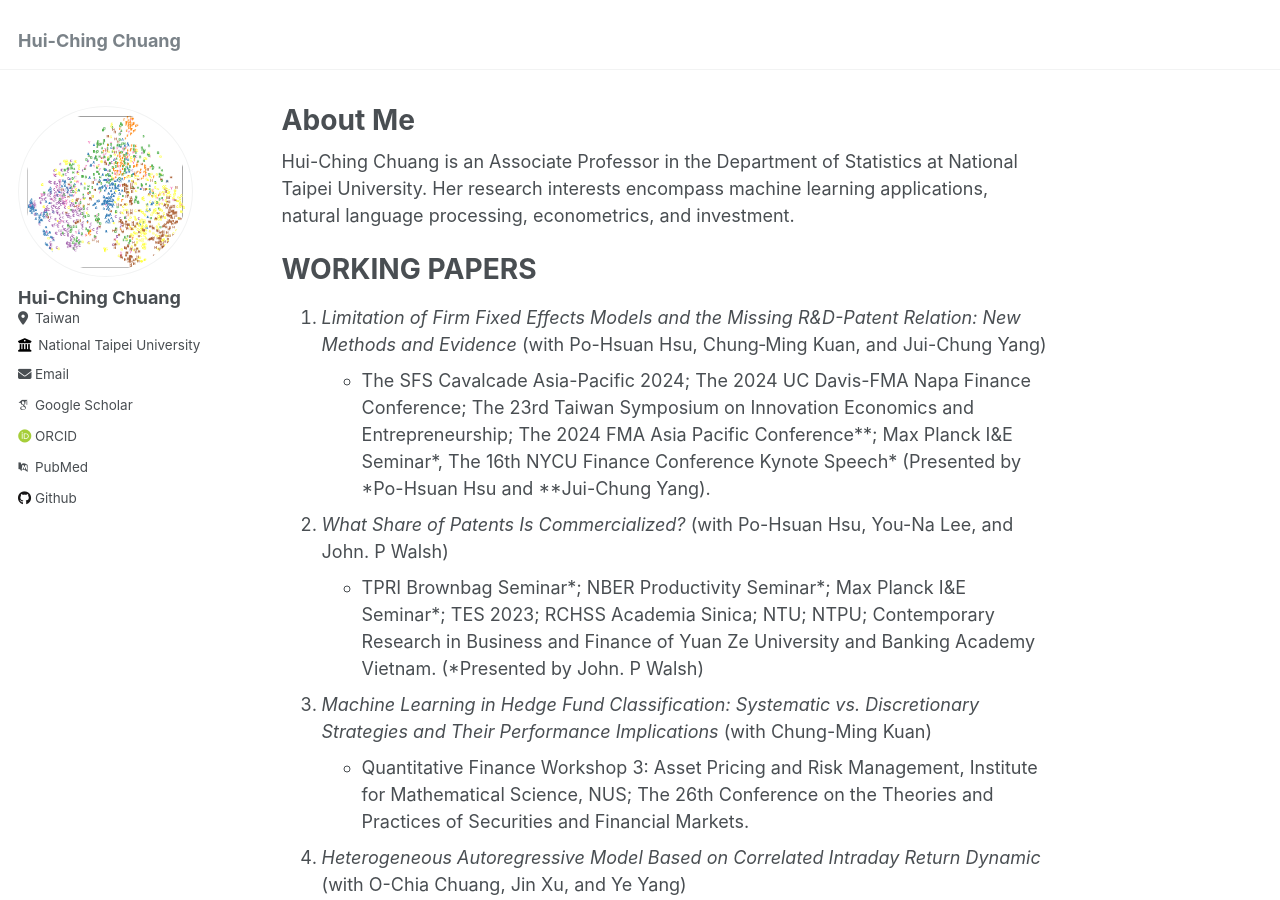
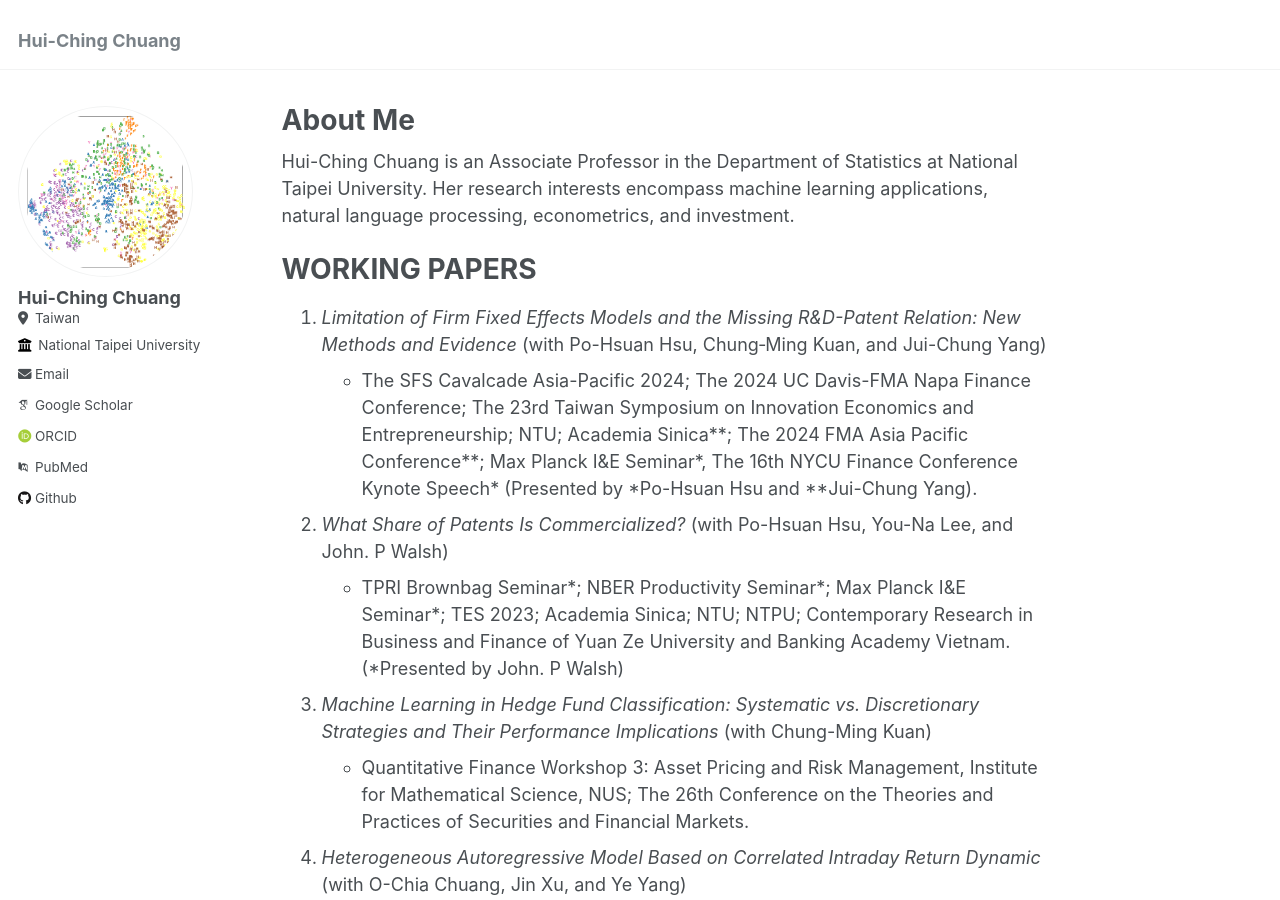
Before and after one commit to hcchuang/hcchuang.github.io, a Jekyll site: the page built from _pages/about.md, in a window 1280 px wide and 900 px high. Built offline with Jekyll 4.4.1, drawn with Linux system fonts in a browser that asks for light colours; some web fonts are replaced.

Commit message:
Update about.md

```diff
--- a/_pages/about.md
+++ b/_pages/about.md
@@ -14,9 +14,9 @@ Hui-Ching Chuang is an Associate Professor in the Department of Statistics at Na
 WORKING PAPERS
 ======
 1.  _Limitation of Firm Fixed Effects Models and the Missing R&D-Patent Relation: New Methods and Evidence_ (with Po-Hsuan Hsu, Chung‐Ming Kuan, and Jui-Chung Yang)
-   - The SFS Cavalcade Asia-Pacific 2024; The 2024 UC Davis-FMA Napa Finance Conference; The 23rd Taiwan Symposium on Innovation Economics and Entrepreneurship; The 2024 FMA Asia Pacific Conference\*\*; Max Planck I&E Seminar\*, The 16th NYCU Finance Conference Kynote Speech\* (Presented by \*Po-Hsuan Hsu and \*\*Jui-Chung Yang).
+   - The SFS Cavalcade Asia-Pacific 2024; The 2024 UC Davis-FMA Napa Finance Conference; The 23rd Taiwan Symposium on Innovation Economics and Entrepreneurship; NTU; Academia Sinica\*\*; The 2024 FMA Asia Pacific Conference\*\*; Max Planck I&E Seminar\*, The 16th NYCU Finance Conference Kynote Speech\* (Presented by \*Po-Hsuan Hsu and \*\*Jui-Chung Yang).
 1.  _What Share of Patents Is Commercialized?_ (with Po-Hsuan Hsu, You-Na Lee, and John. P Walsh)
-   -  TPRI Brownbag Seminar\*; NBER Productivity Seminar\*; Max Planck I&E Seminar\*; TES 2023; RCHSS Academia Sinica; NTU; NTPU; Contemporary Research in Business and Finance of Yuan Ze University and Banking Academy Vietnam. (\*Presented by John. P Walsh)
+   -  TPRI Brownbag Seminar\*; NBER Productivity Seminar\*; Max Planck I&E Seminar\*; TES 2023; Academia Sinica; NTU; NTPU; Contemporary Research in Business and Finance of Yuan Ze University and Banking Academy Vietnam. (\*Presented by John. P Walsh)
 1.  _Machine Learning in Hedge Fund Classification: Systematic vs. Discretionary Strategies and Their Performance Implications_ (with Chung-Ming Kuan)
    - Quantitative Finance Workshop 3: Asset Pricing and Risk Management, Institute for Mathematical Science, NUS; The 26th Conference on the Theories and Practices of Securities and Financial Markets.
 1.  _Heterogeneous Autoregressive Model Based on Correlated Intraday Return Dynamic_ (with O-Chia Chuang, Jin Xu, and Ye Yang)
```
